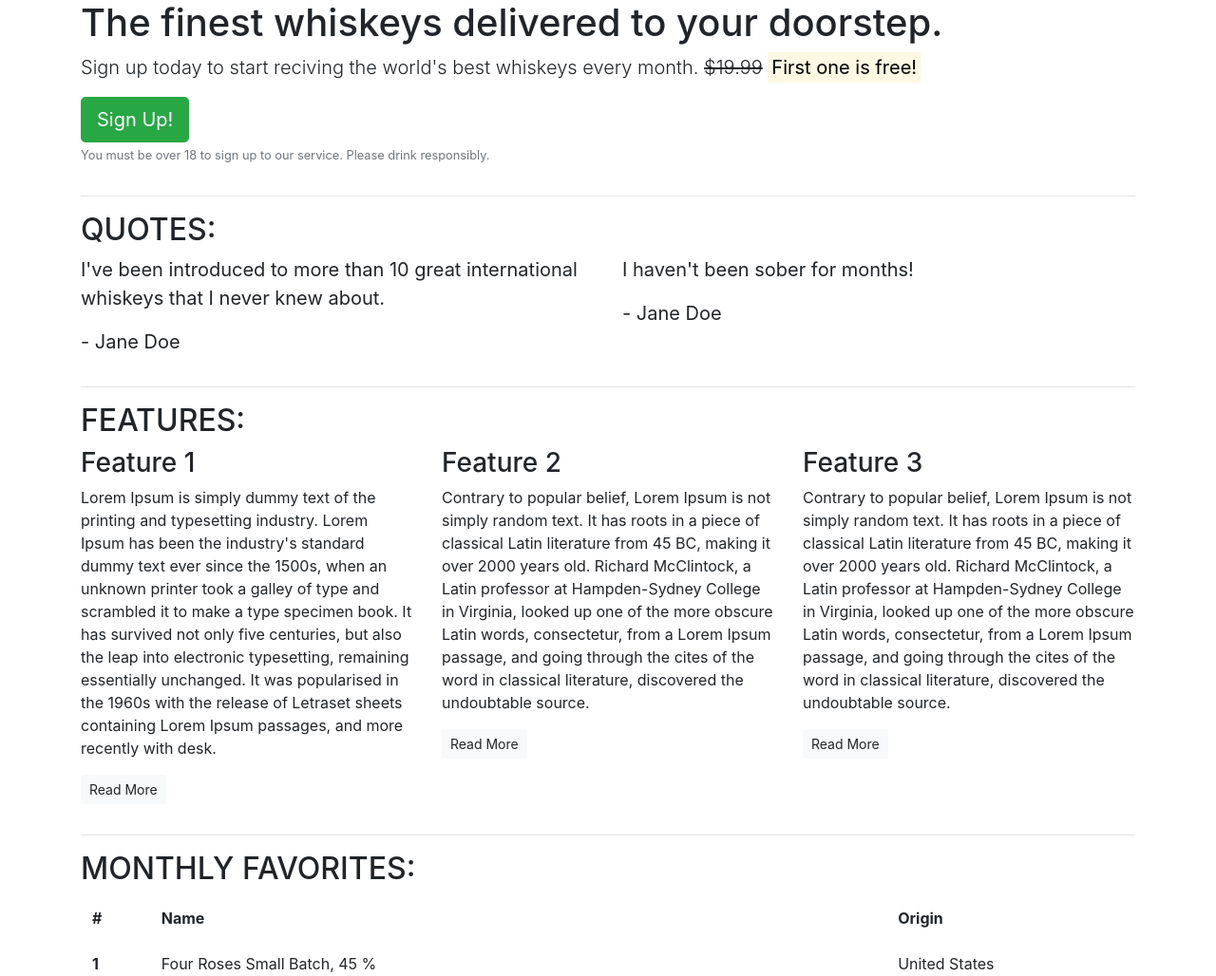
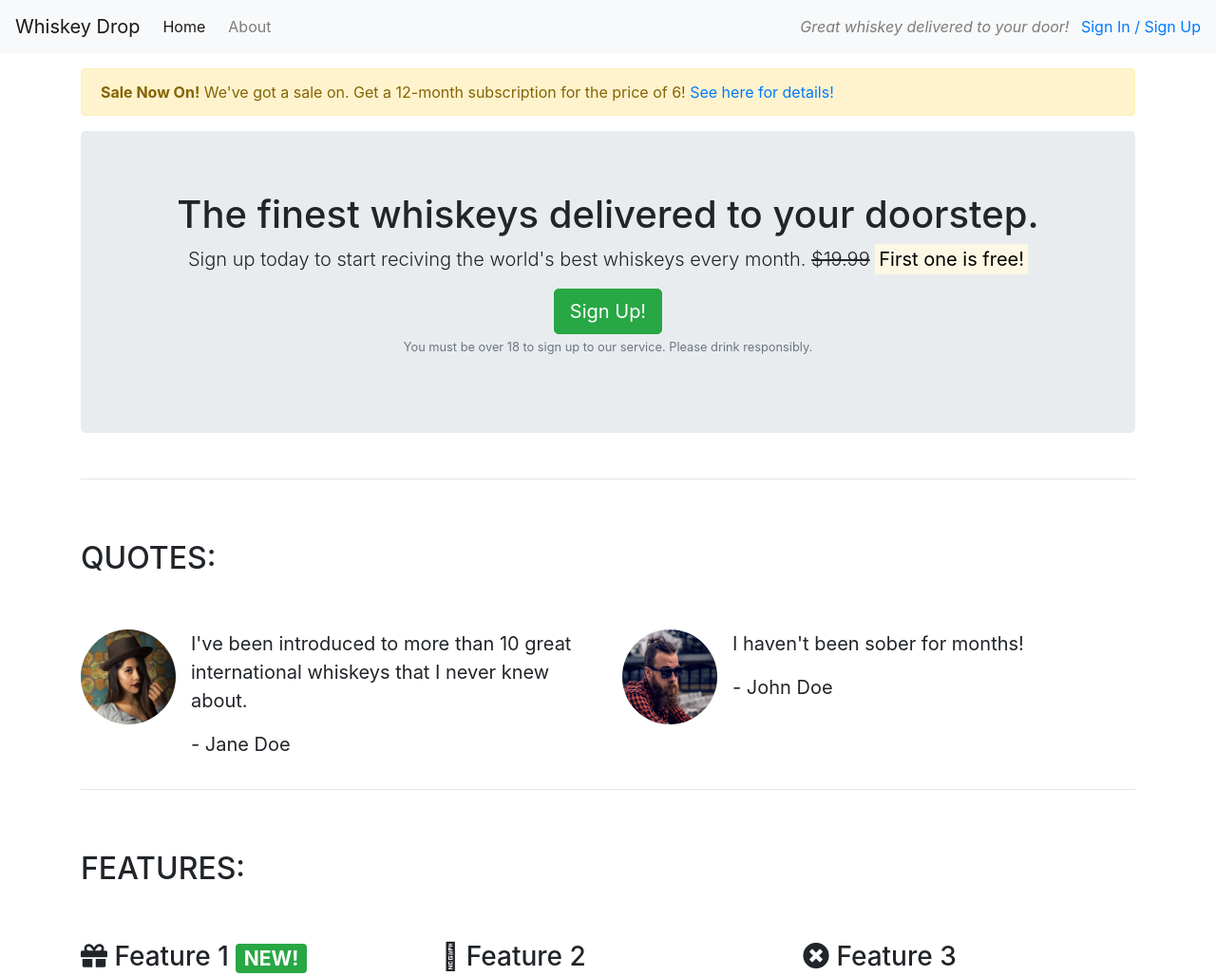
Before and after one commit to Linushf/LearningBootstrap, a plain HTML site: page index.html in a window 1280 px wide. Shown: the top 1028 px of the page at 95% size. Drawn offline with nearby package versions, Linux system fonts and the light colour scheme.

Commit message:
Add CSS and font awesome

```diff
--- a/index.html
+++ b/index.html
@@ -6,22 +6,45 @@
     <meta http-equiv="X-UA-Compatible" content="IE=edge">
     <meta name="viewport" content="width=device-width, initial-scale=1.0">
     <title>Whiskey Drop | Taste a new whiskey every month</title>
+    <link rel="shortcut icon" type="image/jpg" href="favicon-32x32.png" />
     <link rel="stylesheet" href="https://cdn.jsdelivr.net/npm/bootstrap@4.5.3/dist/css/bootstrap.min.css"
         integrity="sha384-TX8t27EcRE3e/ihU7zmQxVncDAy5uIKz4rEkgIXeMed4M0jlfIDPvg6uqKI2xXr2" crossorigin="anonymous">
-    <script src="https://cdn.jsdelivr.net/npm/bootstrap@4.5.3/dist/js/bootstrap.bundle.min.js"
-        integrity="sha384-ho+j7jyWK8fNQe+A12Hb8AhRq26LrZ/JpcUGGOn+Y7RsweNrtN/tE3MoK7ZeZDyx" crossorigin="anonymous">
-    </script>
+    <link rel="stylesheet" href="https://pro.fontawesome.com/releases/v5.10.0/css/all.css"
+        integrity="sha384-AYmEC3Yw5cVb3ZcuHtOA93w35dYTsvhLPVnYs9eStHfGJvOvKxVfELGroGkvsg+p" crossorigin="anonymous">
+
 </head>
 
 <body>
-    <article class="container">
+    <nav class="navbar navbar-light bg-light navbar-expand-sm">
+        <a href="/" class="navbar-brand">Whiskey Drop</a>
+        <ul class="navbar-nav mr-auto">
+            <li class="active nav-item mr-2"><a class="nav-link" href="/">Home</a></li>
+            <li class="nav-item mr-2"><a class="nav-link" href="/about">About</a></li>
+            <li class="nav-item mr-2 d-block d-sm-none"><a class="nav-link" href="/login">Sign In / Sign Up</a></li>
+        </ul>
+        <div class="d-none d-md-block">
+            <p class="navbar-text my-auto mr-2"><i>Great whiskey delivered to your door!</i></p>
+            <a href="/login">Sign In / Sign Up</a>
+        </div>
+    </nav>
+    <article class="container mt-3">
+        <div class="row d-none d-sm-block">
+            <div class="col-12">
+                <div class="alert alert-warning">
+                    <strong>Sale Now On!</strong> We've got a sale on. Get a 12-month subscription for the price of 6!
+                    <a href="">See here for details!</a>
+                </div>
+            </div>
+        </div>
         <!-- Callout -->
         <div class="row">
             <div class="col-12">
-                <section class="callout">
+                <section class="callout jumbotron text-center">
                     <h1>The finest whiskeys delivered to your doorstep.</h1>
                     <p class="lead">Sign up today to start reciving the world's best whiskeys every month.
-                        <s>$19.99</s> <strong><mark>First one is free!</mark></strong></p>
+                        <s class="d-none d-sm-inline">$19.99</s>
+                        <span class="d-inline d-sm-none"><br></span>
+                        <strong><mark>First one is free!</mark></strong></p>
                     <button class="btn btn-success btn-lg">Sign Up!</button>
                     <p class="text-muted"><small>You must be over 18 to sign up to our service. Please drink
                             responsibly.</small></p>
@@ -34,23 +57,39 @@
         <!-- Quotes -->
         <section class="quotes">
             <div class="row">
-                <div class="col-12">
+                <div class="col-12 my-5">
                     <h2 class="text-uppercase">Quotes:</h2>
                 </div>
             </div>
             <div class="row">
                 <div class="col-12 col-md-6">
+                    <div class="media">
+                        <div class="d-none d-sm-block">
+                            <img src="images/girl-image.png" class="rounded-circle mr-3" height=100 width=100
+                                alt="girl">
+                        </div>
+                        <div class="media-body">
                             <blockquote class="blockquote">
-                        <p>I've been introduced to more than 10 great international whiskeys that I never knew about.
+                                <p>I've been introduced to more than 10 great international whiskeys that I never knew
+                                    about.
                                 </p>
                                 <p>- Jane Doe</p>
                             </blockquote>
                         </div>
+                    </div>
+                </div>
                 <div class="col-12 col-md-6">
+                    <div class="media">
+                        <div class="d-none d-sm-block">
+                            <img src="images/guy-image.png" class="rounded-circle mr-3" height=100 width=100 alt="girl">
+                        </div>
+                        <div class="media-body">
                             <blockquote class="blockquote">
                                 <p>I haven't been sober for months!</p>
-                        <p>- Jane Doe</p>
+                                <p>- John Doe</p>
                             </blockquote>
+                        </div>
+                    </div>
                 </div>
             </div>
         </section>
@@ -60,14 +99,15 @@
         <!-- Features -->
         <section class="features">
             <div class="row">
-                <div class="col-12">
+                <div class="col-12 my-5">
                     <h2 class="text-uppercase">Features:</h2>
                 </div>
             </div>
             <div class="row">
                 <div class="col-12 col-md-6 col-lg-4">
                     <div class="feature">
-                        <h3>Feature 1</h3>
+                        <h3><i class="fas fa-gift d-none d-sm-inline"></i> Feature 1 <span
+                                class="badge badge-success">NEW!</span></h3>
                         <p>Lorem Ipsum is simply dummy text of the printing and typesetting industry. Lorem Ipsum has
                             been
                             the
@@ -87,7 +127,7 @@
                 </div>
                 <div class="col-12 col-md-6 col-lg-4">
                     <div class="feature">
-                        <h3>Feature 2</h3>
+                        <h3><i class="fal fa-credit-card d-none d-sm-inline"></i> Feature 2</h3>
                         <p>Contrary to popular belief, Lorem Ipsum is not simply random text. It has roots in a piece of
                             classical Latin literature from 45 BC, making it over 2000 years old. Richard McClintock, a
                             Latin
@@ -101,7 +141,7 @@
                 </div>
                 <div class="col-12 d-md-none d-lg-block col-lg-4">
                     <div class="feature">
-                        <h3>Feature 3</h3>
+                        <h3><i class="fas fa-times-circle d-none d-sm-inline"></i> Feature 3</h3>
                         <p>Contrary to popular belief, Lorem Ipsum is not simply random text. It has roots in a piece of
                             classical Latin literature from 45 BC, making it over 2000 years old. Richard McClintock, a
                             Latin
@@ -121,7 +161,7 @@
         <!-- Monthly favorites -->
         <section>
             <div class="row">
-                <div class="col-12">
+                <div class="col-12 my-5">
                     <h2 class="text-uppercase">Monthly favorites:</h2>
                 </div>
             </div>
```
Also changed, not shown: favicon-32x32.png (added), images/girl-image.png (added), images/guy-image.png (added). Lines whose indentation alone changed are shown as unchanged.
